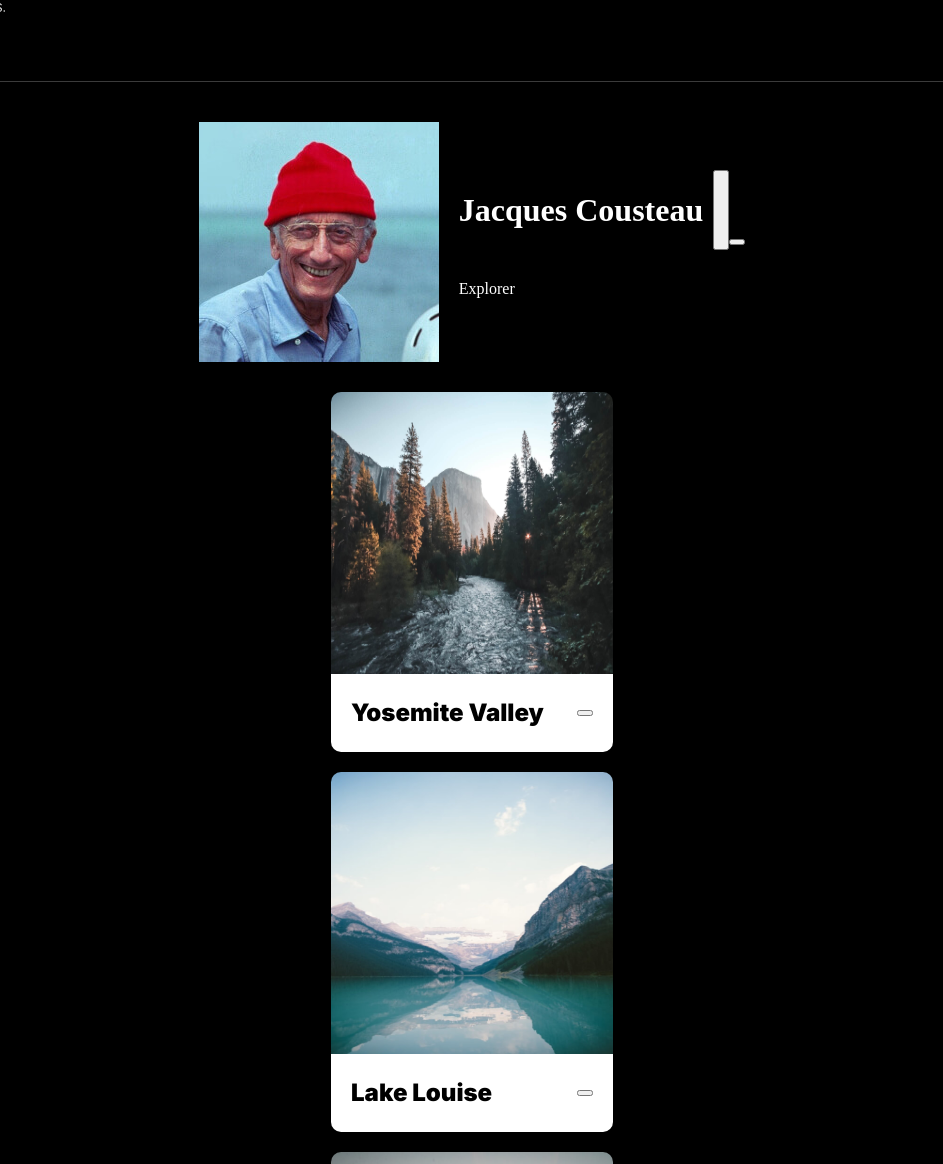
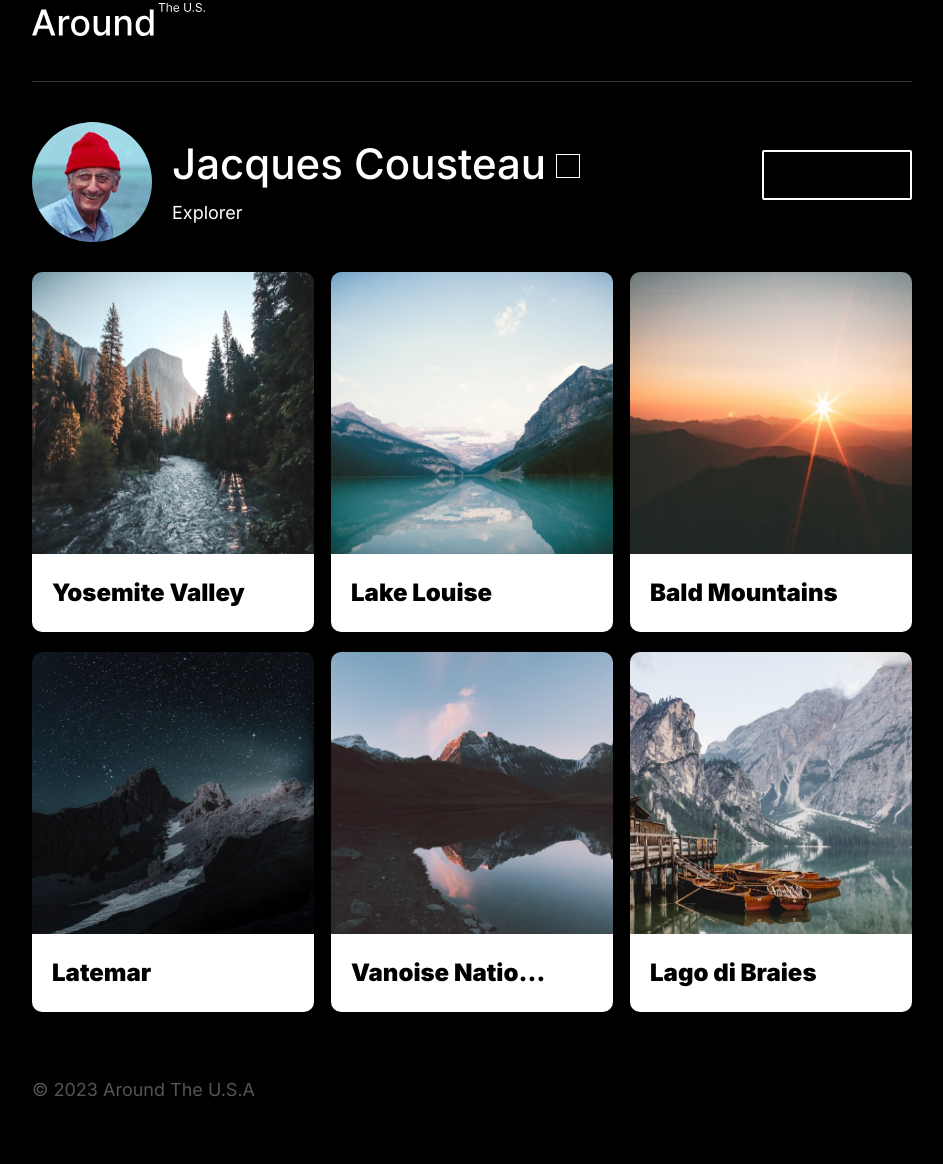
Before and after one commit to Marcus3278/Around-the-usa-, a plain HTML site: page index.html in a window 1280 px wide. Shown: the part 42-1206 px from the top of the page, without its empty margins (168-1111 px from the left). Drawn offline with Linux system fonts and the light colour scheme.

Commit message:
Update index.html

```diff
--- a/index.html
+++ b/index.html
@@ -3,140 +3,108 @@
   <head>
     <meta charset="UTF-8" />
     <meta name="viewport" content="width=device-width, initial-scale=1.0" />
-    <title>Around the U.S</title>
-    <link rel="stylesheet" href="./pages/index.css" />
+    <meta name="description" content="Images of around the U.S.A" />
+    <meta name="keywords" content="us images" />
     <link rel="shortcut icon" href="./favicon.ico" />
-</head>
+    <title>Around the U.S.</title>
+    <link href="./pages/index.css" rel="stylesheet" />
+  </head>
   <body class="page">
     <div class="page__content">
-      <header class="header">
-        <div class="header__container">
+      <header class="header page__section">
+        <img
+          src="./images/logo.svg"
+          alt="around the US logo"
+          class="header__logo"
+        />
+      </header>
+      <main class="content">
+        <section class="profile page__section">
           <img
-            class="header__logo"
-            src="./images/logo.svg"
-            alt="Around the U.S. logo"
-          />
-        </div>
-      </header>
-      <main class="main">
-        <section class="profile">
-          <img
-            class="profile__photo"
             src="./images/jacques-cousteau.jpg"
-            alt="Jacques Cousteau photo"
+            alt="Jacques Cousteau"
+            class="profile__image"
           />
           <div class="profile__info">
-            <h1 class="profile__heading">Jacques Cousteau</h1>
-            <button
-              aria-label="Edit button"
-              class="profile__button profile__button_type_edit"
-              type="button"
-            ></button>
-            <p class="profile__user-description">Explorer</p>
+            <h1 class="profile__title">Jacques Cousteau</h1>
+            <button class="profile__button-edit" type="button"></button>
+            <p class="profile__description">Explorer</p>
           </div>
-          <button
-            aria-label="Add button"
-            class="profile__button profile__button_type_add"
-            type="button"
-          ></button>
+          <button class="profile__button-add" type="button"></button>
         </section>
-        <section class="cards">
+        <section class="cards page__section">
           <ul class="cards__list">
             <li class="card">
               <img
+                src="./images/yosemite.jpg"
+                alt="A picture of yosemite"
                 class="card__image"
-                src="./images/yosemite.jpg"
-                alt="Yosemite valley photo"
               />
               <div class="card__description">
                 <h2 class="card__name">Yosemite Valley</h2>
-                <button
-                  aria-label="Like button"
-                  class="card__button"
-                  type="button"
-                ></button>
+                <button class="card__like-button" type="button"></button>
               </div>
             </li>
             <li class="card">
               <img
+                src="./images/lake-louise.jpg"
+                alt="A picture of Lake Louise"
                 class="card__image"
-                src="./images/lake-louise.jpg"
-                alt="Lake Louise photo"
               />
               <div class="card__description">
                 <h2 class="card__name">Lake Louise</h2>
-                <button
-                  aria-label="Like button"
-                  class="card__button"
-                  type="button"
-                ></button>
+                <button class="card__like-button" type="button"></button>
               </div>
             </li>
             <li class="card">
               <img
+                src="./images/bald-mountains.jpg"
+                alt="A picture of Bald Mountains"
                 class="card__image"
-                src="./images/bald-mountains.jpg"
-                alt="Bald Mountains photo"
               />
               <div class="card__description">
-                <p class="card__name">Bald Mountains</p>
-                <button
-                  aria-label="Like button"
-                  class="card__button"
-                  type="button"
-                ></button>
+                <h2 class="card__name">Bald Mountains</h2>
+                <button class="card__like-button" type="button"></button>
               </div>
             </li>
             <li class="card">
               <img
+                src="./images/latemar.jpg"
+                alt="A picture of Latemar"
                 class="card__image"
-                src="./images/latemar.jpg"
-                alt="Latemar photo"
               />
               <div class="card__description">
                 <h2 class="card__name">Latemar</h2>
-                <button
-                  aria-label="Like button"
-                  class="card__button"
-                  type="button"
-                ></button>
+                <button class="card__like-button" type="button"></button>
               </div>
             </li>
             <li class="card">
               <img
+                src="./images/vanoise.jpg"
+                alt="A picture of Vanoise"
                 class="card__image"
-                src="./images/vanoise.jpg"
-                alt="Vanoise National Park photo"
               />
               <div class="card__description">
-                <h2 class="card__name">Vanoise National Park</h2>
-                <button
-                  aria-label="Like button"
-                  class="card__button"
-                  type="button"
-                ></button>
+                <h2 class="card__name">Vanoise Nationa...</h2>
+                <button class="card__like-button" type="button"></button>
               </div>
             </li>
             <li class="card">
               <img
+                src="./images/lago.jpg"
+                alt="A picture of Lago"
                 class="card__image"
-                src="./images/lago.jpg"
-                alt="Lago di Braises photo"
               />
               <div class="card__description">
-                <h2 class="card__name">Lago di Braises</h2>
-                <button
-                  aria-label="Like button"
-                  class="card__button"
-                  type="button"
-                ></button>
+                <h2 class="card__name">Lago di Braies</h2>
+                <button class="card__like-button" type="button"></button>
               </div>
             </li>
           </ul>
         </section>
       </main>
       <footer class="footer">
-        <p class="footer__copyright">© 2023 Around The U.S.A.</p>
+        <p class="footer__paragraph">&copy; 2023 Around The U.S.A</p>
       </footer>
     </div>
   </body>
```
